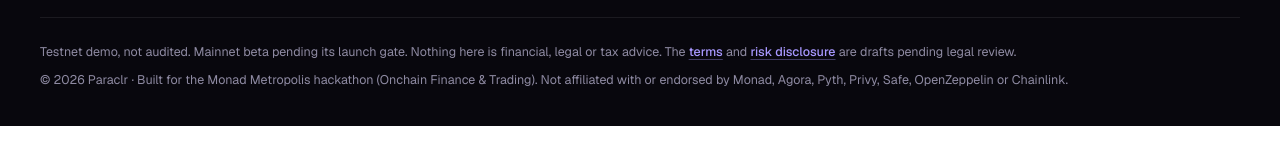
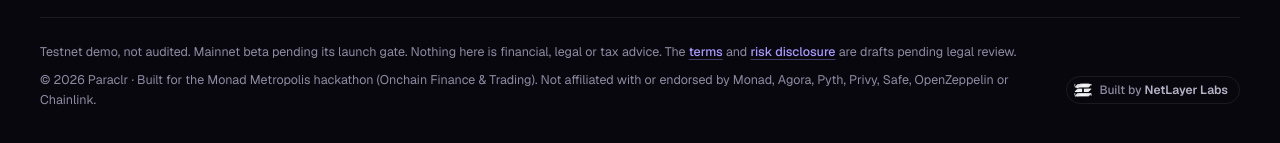
Before and after one commit to NetLayerLabs/Paraclr, a Next.js app: page /risk in a window 1280 px wide. Shown: the part 6443-6586 px from the top of the page. Built offline with nearby package versions, Linux system fonts and the light colour scheme; no server answers.

Commit message:
feat: add a Built by NetLayer Labs badge to every footer
Reusable pill (BuiltByBadge) in the shared landing/legal footer and at the end of every app screen, white mark on dark surfaces and ink mark on the light theme; links to github.com/NetLayerLabs in a new tab.

```diff
--- /dev/null
+++ b/src/components/brand/BuiltByBadge.module.css
@@ -0,0 +1,64 @@
+/* Compact attribution pill. Colours come from the surrounding surface's tokens:
+   the app's (--border, --text-dim, --text, --bg-hover) by default, overridden by
+   the landing footer through the --nll-* variables. */
+.badge {
+  --nll-border: var(--border, rgba(255, 255, 255, 0.14));
+  --nll-text: var(--text-dim, #a1a0b0);
+  --nll-strong: var(--text, #f5f4fa);
+  --nll-hover-bg: var(--bg-hover, rgba(255, 255, 255, 0.06));
+  --nll-hover-border: var(--border-strong, rgba(255, 255, 255, 0.24));
+
+  display: inline-flex;
+  align-items: center;
+  gap: 7px;
+  height: 28px;
+  padding: 0 11px 0 7px;
+  border: 1px solid var(--nll-border);
+  border-radius: 999px;
+  color: var(--nll-text);
+  font-size: 12px;
+  font-weight: 500;
+  line-height: 1;
+  white-space: nowrap;
+  text-decoration: none;
+  transition:
+    background-color 150ms ease,
+    border-color 150ms ease,
+    color 150ms ease;
+}
+
+.badge:hover {
+  background: var(--nll-hover-bg);
+  border-color: var(--nll-hover-border);
+  color: var(--nll-strong);
+}
+
+.badge:focus-visible {
+  outline: 2px solid var(--focus, #8b7bff);
+  outline-offset: 2px;
+}
+
+.text strong {
+  color: var(--nll-strong);
+  font-weight: 600;
+}
+
+.markWhite,
+.markInk {
+  flex: none;
+  width: 18px;
+  height: 18px;
+}
+
+/* Theme swap for tone="auto": ink mark on the app's light theme. */
+.markInk {
+  display: none;
+}
+
+:global(html[data-theme="light"]) .badge[data-tone="auto"] .markWhite {
+  display: none;
+}
+
+:global(html[data-theme="light"]) .badge[data-tone="auto"] .markInk {
+  display: block;
+}
--- /dev/null
+++ b/src/components/brand/BuiltByBadge.tsx
@@ -0,0 +1,35 @@
+import styles from "./BuiltByBadge.module.css";
+
+const HREF = "https://github.com/NetLayerLabs";
+
+const srcSet = (tone: "white" | "ink") =>
+  `/brand/netlayer-mark-${tone}-32.png 1x, /brand/netlayer-mark-${tone}-64.png 2x, /brand/netlayer-mark-${tone}-128.png 4x`;
+
+/**
+ * "Built by NetLayer Labs" pill. `tone="auto"` follows the app theme
+ * (white mark on dark, ink mark when <html data-theme="light">); `tone="dark"`
+ * is for surfaces that are always dark (the landing footer).
+ */
+export function BuiltByBadge({ tone = "auto", className }: { tone?: "auto" | "dark"; className?: string }) {
+  return (
+    <a
+      href={HREF}
+      target="_blank"
+      rel="noopener noreferrer"
+      aria-label="Built by NetLayer Labs"
+      className={`${styles.badge} ${className ?? ""}`}
+      data-tone={tone}
+    >
+      {/* Pre-sized transparent PNGs; srcSet picks the density, so next/image adds nothing here. */}
+      {/* eslint-disable-next-line @next/next/no-img-element */}
+      <img className={styles.markWhite} src="/brand/netlayer-mark-white-32.png" srcSet={srcSet("white")} width={18} height={18} alt="" />
+      {tone === "auto" && (
+        // eslint-disable-next-line @next/next/no-img-element
+        <img className={styles.markInk} src="/brand/netlayer-mark-ink-32.png" srcSet={srcSet("ink")} width={18} height={18} alt="" />
+      )}
+      <span className={styles.text}>
+        Built by <strong>NetLayer Labs</strong>
+      </span>
+    </a>
+  );
+}
--- a/src/components/landing/FinalCta.module.css
+++ b/src/components/landing/FinalCta.module.css
@@ -183,6 +183,27 @@
   color: var(--pc-ink-3);
 }
 
+.fineRow {
+  display: flex;
+  flex-wrap: wrap;
+  align-items: center;
+  justify-content: space-between;
+  gap: 12px 24px;
+}
+
+.fineRow p {
+  flex: 1 1 420px;
+}
+
+/* Landing footer is always a dark surface: feed its tokens to the badge. */
+.builtBy {
+  --nll-border: var(--pc-line);
+  --nll-text: var(--pc-ink-3);
+  --nll-strong: var(--pc-ink);
+  --nll-hover-bg: rgba(255, 255, 255, 0.06);
+  --nll-hover-border: var(--pc-line-strong, rgba(255, 255, 255, 0.26));
+}
+
 .fine strong {
   color: var(--pc-ink-2);
   font-weight: 600;
--- a/src/components/landing/FinalCta.tsx
+++ b/src/components/landing/FinalCta.tsx
@@ -1,4 +1,5 @@
 import Link from "next/link";
+import { BuiltByBadge } from "@/components/brand/BuiltByBadge";
 import { Mark } from "./brand/Logo";
 import { ArrowRight, ArrowUpRight, CodeIcon } from "./icons";
 import { GITHUB_BLOB, GITHUB_URL, X_URL } from "./content";
@@ -177,10 +178,13 @@ export function Footer({ live }: { live: boolean }) {
             </Link>{" "}
             are drafts pending legal review.
           </p>
-          <p>
-            © 2026 Paraclr · Built for the Monad Metropolis hackathon (Onchain Finance &amp; Trading). Not affiliated
-            with or endorsed by Monad, Agora, Pyth, Privy, Safe, OpenZeppelin or Chainlink.
-          </p>
+          <div className={s.fineRow}>
+            <p>
+              © 2026 Paraclr · Built for the Monad Metropolis hackathon (Onchain Finance &amp; Trading). Not affiliated
+              with or endorsed by Monad, Agora, Pyth, Privy, Safe, OpenZeppelin or Chainlink.
+            </p>
+            <BuiltByBadge tone="dark" className={s.builtBy} />
+          </div>
         </div>
       </div>
     </footer>
```
Also changed, not shown: src/components/shell/AppShell.tsx (+16 -0 lines).
